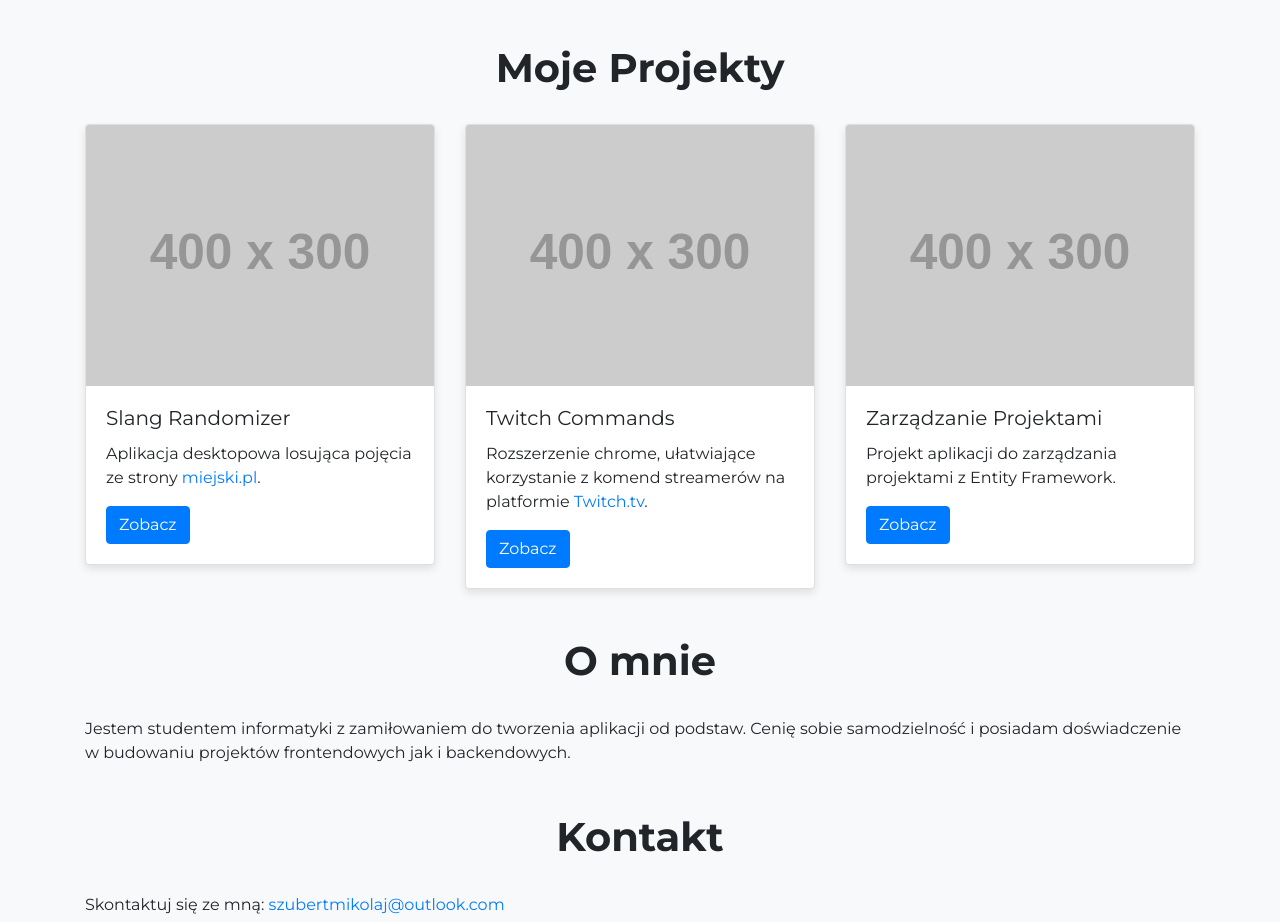
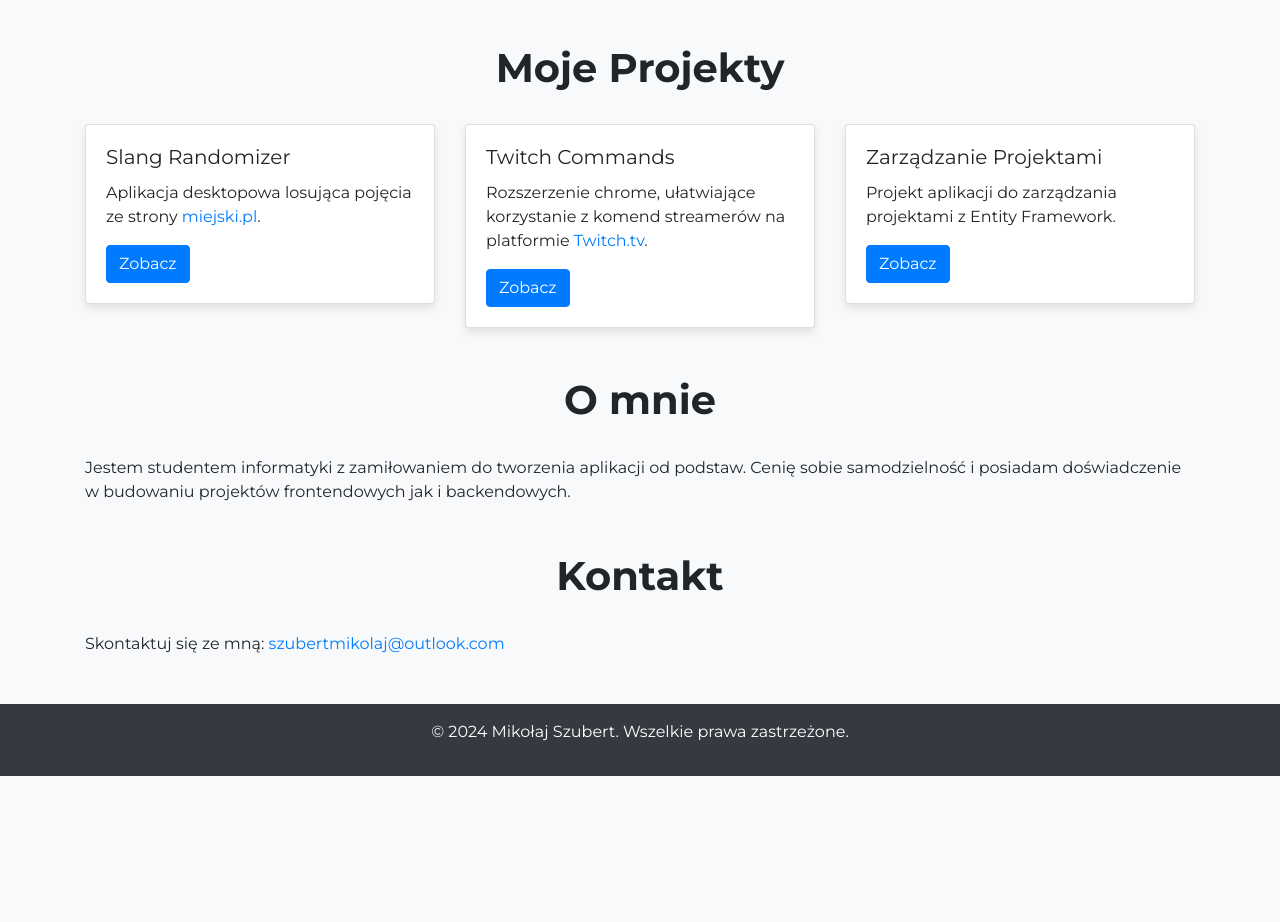
Before and after one commit to mikolaj-szubert/mikolaj-szubert.github.io, a plain HTML site: page index.html in a window 1280 px wide. Shown: the part 860-1782 px from the top of the page. After the commit the page ends 1636 px from the top, so only its background shows below. Drawn offline with nearby package versions, Linux system fonts and the light colour scheme; placeholder pictures from the web are drawn by us.

Commit message:
remove placeholders

```diff
--- a/index.html
+++ b/index.html
@@ -84,7 +84,6 @@
             <div class="row">
                 <div class="col-md-4">
                     <div class="card">
-                        <img src="https://via.placeholder.com/400x300" class="card-img-top" alt="Slang Randomizer">
                         <div class="card-body">
                             <h5 class="card-title">Slang Randomizer</h5>
                             <p class="card-text">Aplikacja desktopowa losująca pojęcia ze strony <a href="https://www.miejski.pl/">miejski.pl</a>.</p>
@@ -94,7 +93,6 @@
                 </div>
                 <div class="col-md-4">
                     <div class="card">
-                        <img src="https://via.placeholder.com/400x300" class="card-img-top" alt="Twitch-Commands">
                         <div class="card-body">
                             <h5 class="card-title">Twitch Commands</h5>
                             <p class="card-text">Rozszerzenie chrome, ułatwiające korzystanie z komend streamerów na platformie <a href="https://www.twitch.tv/">Twitch.tv</a>.</p>
@@ -104,7 +102,6 @@
                 </div>
                 <div class="col-md-4">
                     <div class="card">
-                        <img src="https://via.placeholder.com/400x300" class="card-img-top" alt="Project 3">
                         <div class="card-body">
                             <h5 class="card-title">Zarządzanie Projektami</h5>
                             <p class="card-text">Projekt aplikacji do zarządzania projektami z Entity Framework.</p>
```
